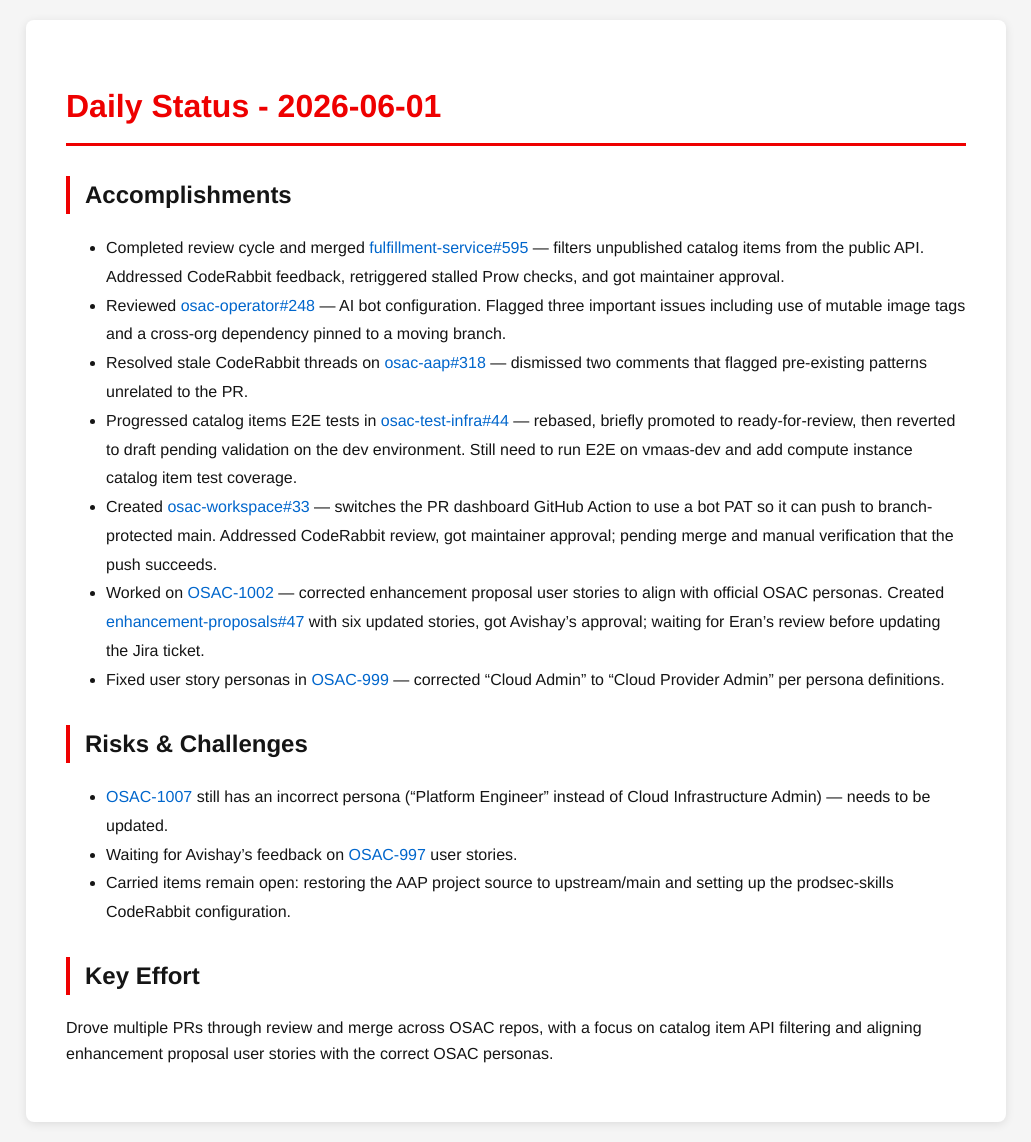
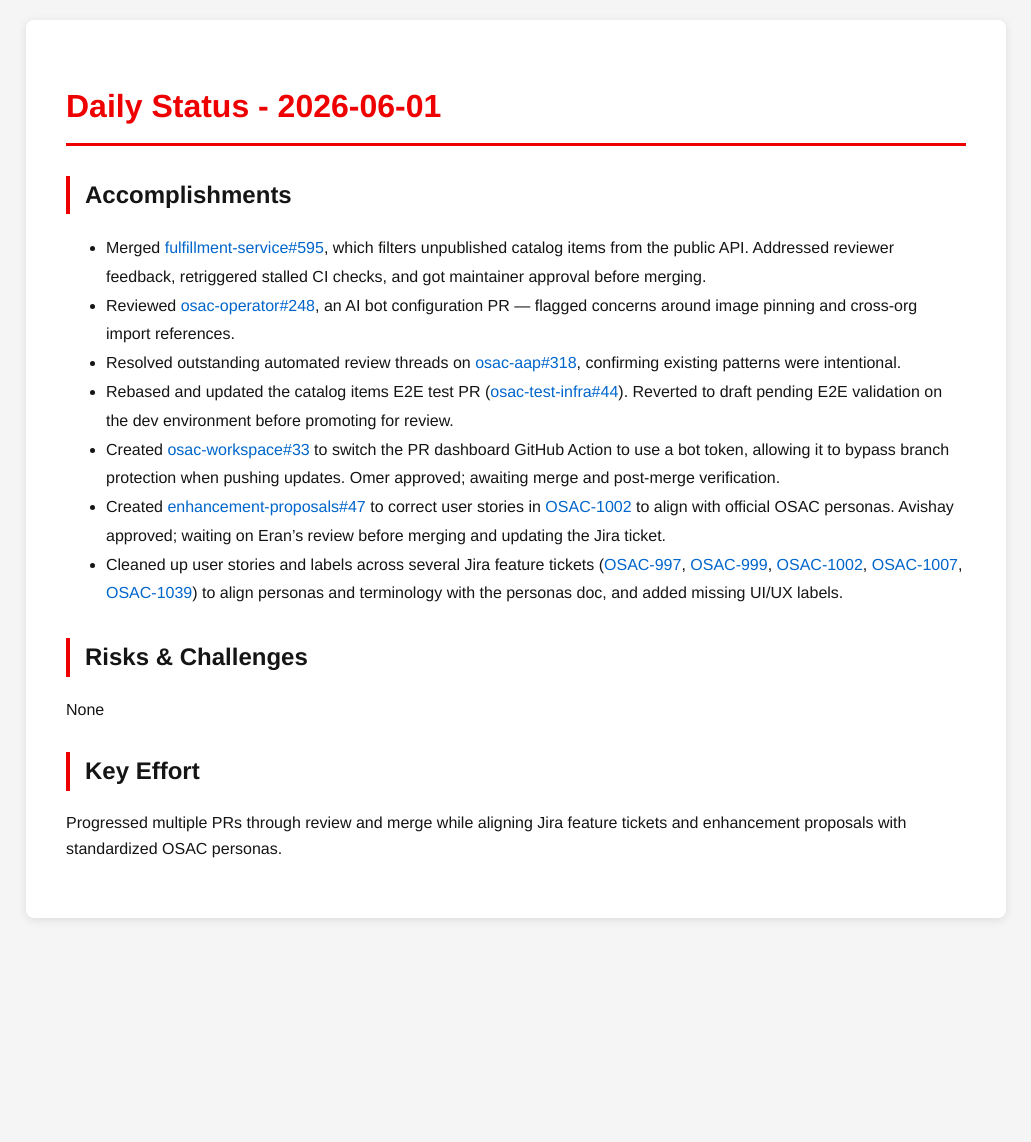
Before and after one commit to tzvatot/daily-status, a Jekyll site: the page built from 2026-06-01.md, in a window 1280 px wide. Shown: the whole page, without its empty margins (124-1155 px from the left). Built offline with Jekyll 4.4.1, drawn with Linux system fonts in a browser that asks for light colours; after the commit the page ends 938 px from its top, so only the background shows below that.

Commit message:
Daily status update - 2026-06-01

```diff
--- a/2026-06-01.md
+++ b/2026-06-01.md
@@ -7,18 +7,16 @@
 # Daily Status - 2026-06-01
 
 ## Accomplishments
-- Completed review cycle and merged [fulfillment-service#595](https://github.com/osac-project/fulfillment-service/pull/595) — filters unpublished catalog items from the public API. Addressed CodeRabbit feedback, retriggered stalled Prow checks, and got maintainer approval.
-- Reviewed [osac-operator#248](https://github.com/osac-project/osac-operator/pull/248) — AI bot configuration. Flagged three important issues including use of mutable image tags and a cross-org dependency pinned to a moving branch.
-- Resolved stale CodeRabbit threads on [osac-aap#318](https://github.com/osac-project/osac-aap/pull/318) — dismissed two comments that flagged pre-existing patterns unrelated to the PR.
-- Progressed catalog items E2E tests in [osac-test-infra#44](https://github.com/osac-project/osac-test-infra/pull/44) — rebased, briefly promoted to ready-for-review, then reverted to draft pending validation on the dev environment. Still need to run E2E on vmaas-dev and add compute instance catalog item test coverage.
-- Created [osac-workspace#33](https://github.com/osac-project/osac-workspace/pull/33) — switches the PR dashboard GitHub Action to use a bot PAT so it can push to branch-protected main. Addressed CodeRabbit review, got maintainer approval; pending merge and manual verification that the push succeeds.
-- Worked on [OSAC-1002](https://redhat.atlassian.net/browse/OSAC-1002) — corrected enhancement proposal user stories to align with official OSAC personas. Created [enhancement-proposals#47](https://github.com/osac-project/enhancement-proposals/pull/47) with six updated stories, got Avishay's approval; waiting for Eran's review before updating the Jira ticket.
-- Fixed user story personas in [OSAC-999](https://redhat.atlassian.net/browse/OSAC-999) — corrected "Cloud Admin" to "Cloud Provider Admin" per persona definitions.
+- Merged [fulfillment-service#595](https://github.com/osac-project/fulfillment-service/pull/595), which filters unpublished catalog items from the public API. Addressed reviewer feedback, retriggered stalled CI checks, and got maintainer approval before merging.
+- Reviewed [osac-operator#248](https://github.com/osac-project/osac-operator/pull/248), an AI bot configuration PR — flagged concerns around image pinning and cross-org import references.
+- Resolved outstanding automated review threads on [osac-aap#318](https://github.com/osac-project/osac-aap/pull/318), confirming existing patterns were intentional.
+- Rebased and updated the catalog items E2E test PR ([osac-test-infra#44](https://github.com/osac-project/osac-test-infra/pull/44)). Reverted to draft pending E2E validation on the dev environment before promoting for review.
+- Created [osac-workspace#33](https://github.com/osac-project/osac-workspace/pull/33) to switch the PR dashboard GitHub Action to use a bot token, allowing it to bypass branch protection when pushing updates. Omer approved; awaiting merge and post-merge verification.
+- Created [enhancement-proposals#47](https://github.com/osac-project/enhancement-proposals/pull/47) to correct user stories in [OSAC-1002](https://redhat.atlassian.net/browse/OSAC-1002) to align with official OSAC personas. Avishay approved; waiting on Eran's review before merging and updating the Jira ticket.
+- Cleaned up user stories and labels across several Jira feature tickets ([OSAC-997](https://redhat.atlassian.net/browse/OSAC-997), [OSAC-999](https://redhat.atlassian.net/browse/OSAC-999), [OSAC-1002](https://redhat.atlassian.net/browse/OSAC-1002), [OSAC-1007](https://redhat.atlassian.net/browse/OSAC-1007), [OSAC-1039](https://redhat.atlassian.net/browse/OSAC-1039)) to align personas and terminology with the personas doc, and added missing UI/UX labels.
 
 ## Risks & Challenges
-- [OSAC-1007](https://redhat.atlassian.net/browse/OSAC-1007) still has an incorrect persona ("Platform Engineer" instead of Cloud Infrastructure Admin) — needs to be updated.
-- Waiting for Avishay's feedback on [OSAC-997](https://redhat.atlassian.net/browse/OSAC-997) user stories.
-- Carried items remain open: restoring the AAP project source to upstream/main and setting up the prodsec-skills CodeRabbit configuration.
+None
 
 ## Key Effort
-Drove multiple PRs through review and merge across OSAC repos, with a focus on catalog item API filtering and aligning enhancement proposal user stories with the correct OSAC personas.
+Progressed multiple PRs through review and merge while aligning Jira feature tickets and enhancement proposals with standardized OSAC personas.
```
